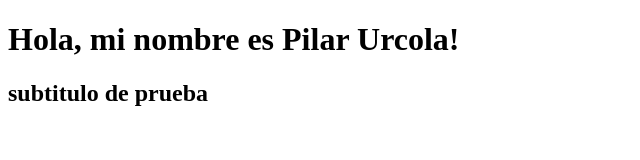
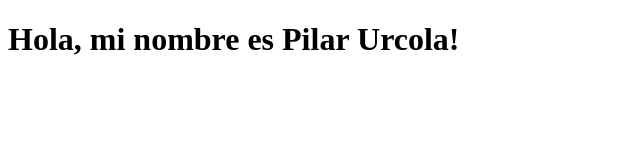
Before and after one commit to MariadelPilarU/1_clase, a plain HTML site: page index.html in a window 1280 px wide. Shown: the whole page, without its empty margins (0-640 px from the left). Drawn offline with Linux system fonts and the light colour scheme.

Commit message:
Borré subtitulo

```diff
--- a/index.html
+++ b/index.html
@@ -5,6 +5,5 @@
     </head>
     <body>
         <h1>Hola, mi nombre es Pilar Urcola!</h1>
-        <h2>subtitulo de prueba</h2>
     </body>
 </html>
```
